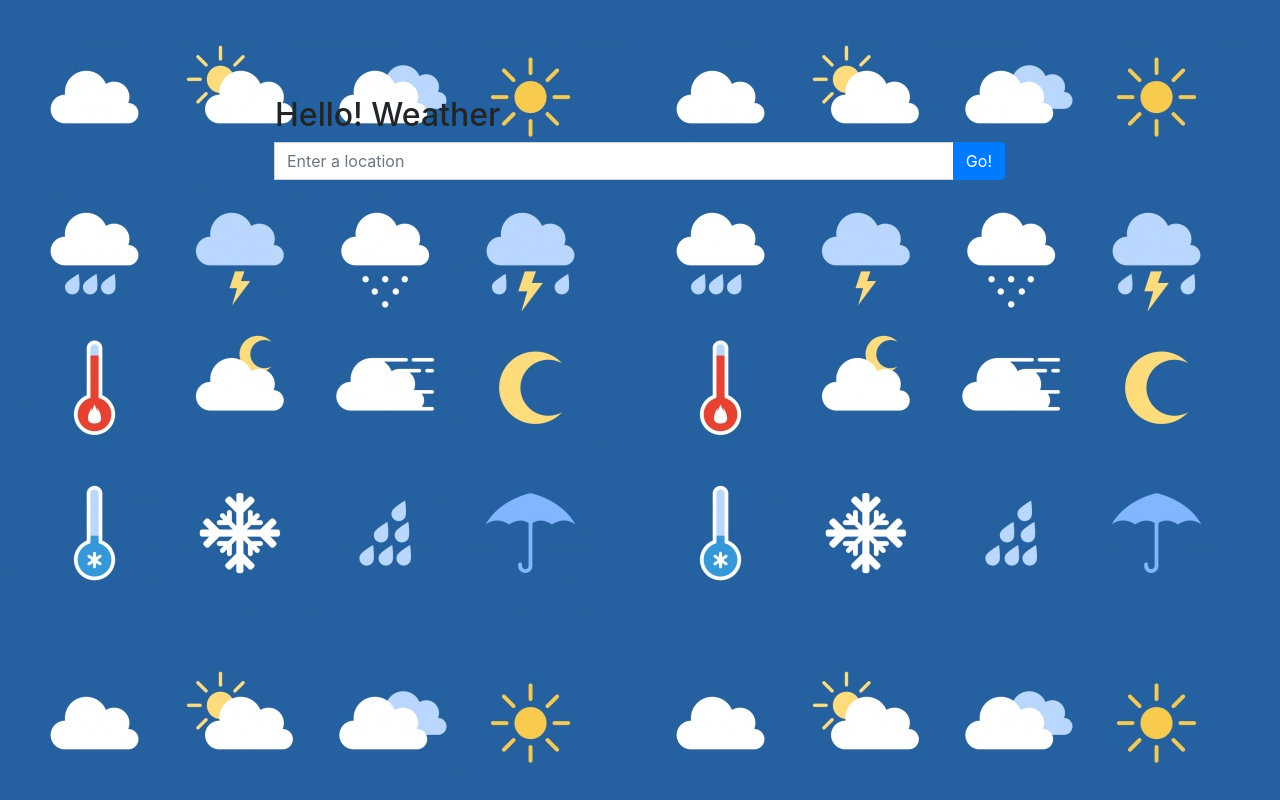
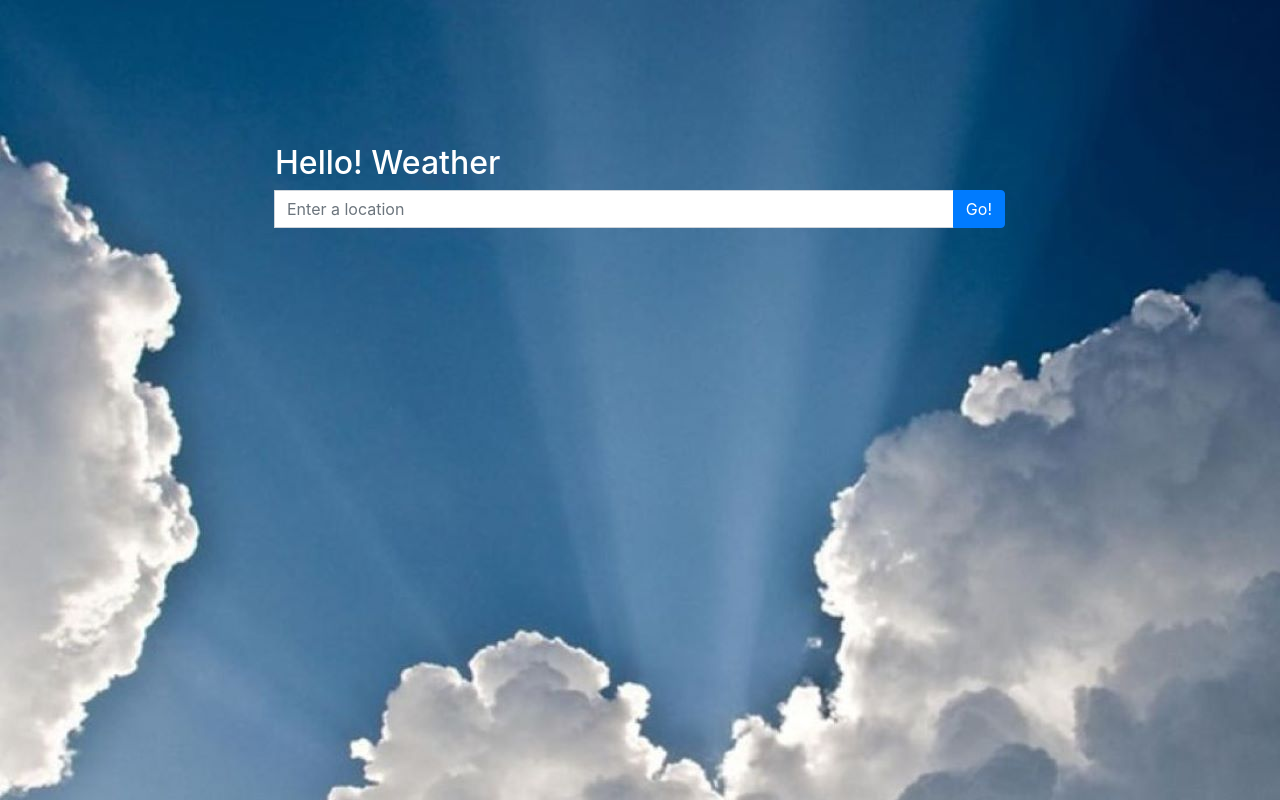
Before and after one commit to Seethal585/jwd-weather-app, a plain HTML site: page index.html in a window 1280 px wide. Drawn offline with nearby package versions, Linux system fonts and the light colour scheme.

Commit message:
final commit

```diff
--- a/index.html
+++ b/index.html
@@ -8,13 +8,13 @@
     <link rel="stylesheet" href="https://stackpath.bootstrapcdn.com/bootstrap/4.5.2/css/bootstrap.min.css"
     integrity="sha384-JcKb8q3iqJ61gNV9KGb8thSsNjpSL0n8PARn9HuZOnIxN0hoP+VmmDGMN5t9UJ0Z" crossorigin="anonymous">
 </head>
-<body style="background-image:url(weather1.jpg);">
+<body style="background-image:url(weathering.jpg)">
     <div class="container" >
         <div class="row mt-5"></div>
-        <div class="row "></div>
+        <div class="row mt-5"></div>
         <div class="row my-5 justify-content-center">
             <div class="col-lg-8 col-md-6">
-                <h2>Hello! Weather</h2>
+                <h2 style="color: white;">Hello! Weather</h2>
                 <div class="input-group mb-3">
                     <div class="input-group-prepend">
                       <!-- <span class="input-group-text"></span> -->
```
Also changed, not shown: weather1.jpg (deleted), weathering.jpg (added), 4 other files.
